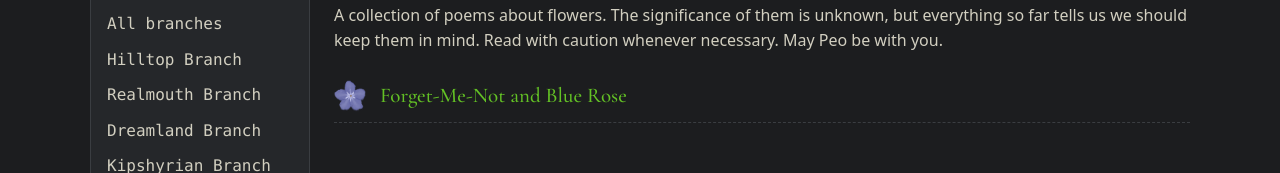
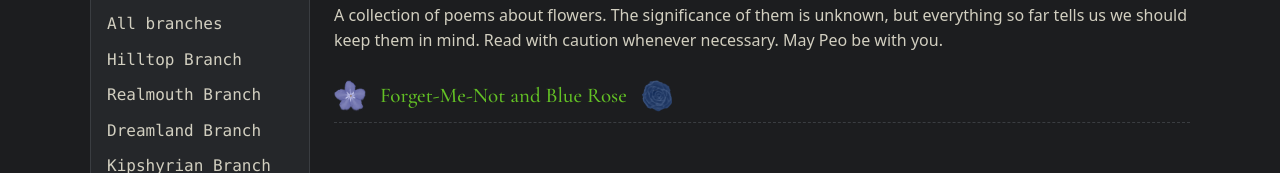
Before and after one commit to tiexuelianhua/peocorp, a plain HTML site: page garden/index.html in a window 1280 px wide. Shown: the part 247-420 px from the top of the page. Drawn offline with nearby package versions, Linux system fonts and the light colour scheme.

Commit message:
The Garden: blue rose after the poem title on the index
Co-Authored-By: Claude Opus 5.5 <noreply@anthropic.com>
Claude-Session: https://claude.ai/code/session_01Ntd5szzAHAVghwThjZyCUp

```diff
--- a/garden/index.html
+++ b/garden/index.html
@@ -7,7 +7,7 @@
 <link rel="icon" type="image/jpeg" href="../assets/peoverse-icon.jpg">
 <link rel="stylesheet" href="../assets/site.css?v=95">
 <style>
-  /* One row per Garden poem: its flower, then its title (in the Garden pages' serif) */
+  /* One row per Garden poem: its title (in the Garden pages' serif) between its flowers */
   .poems { list-style: none; margin: 16px 0 0; padding: 0; }
   .poems li { display: flex; align-items: center; gap: 14px; padding: 10px 0; border-bottom: 1px dashed var(--line); }
   .poems img { width: 32px; height: 32px; object-fit: contain; }
@@ -25,7 +25,7 @@
     <h1>The Garden</h1>
     <p>A collection of poems about flowers. The significance of them is unknown, but everything so far tells us we should keep them in mind. Read with caution whenever necessary. May Peo be with you.</p>
     <ul class="poems">
-      <li><img src="../assets/garden/forget-me-not-small.png" alt=""><a href="forget-me-not-and-blue-rose/">Forget-Me-Not and Blue Rose</a></li>
+      <li><img src="../assets/garden/forget-me-not-small.png" alt=""><a href="forget-me-not-and-blue-rose/">Forget-Me-Not and Blue Rose</a><img src="../assets/garden/blue-rose-small.png" alt=""></li>
     </ul>
   </main>
 </div>
```
Also changed, not shown: assets/garden/blue-rose-small.png (added).
